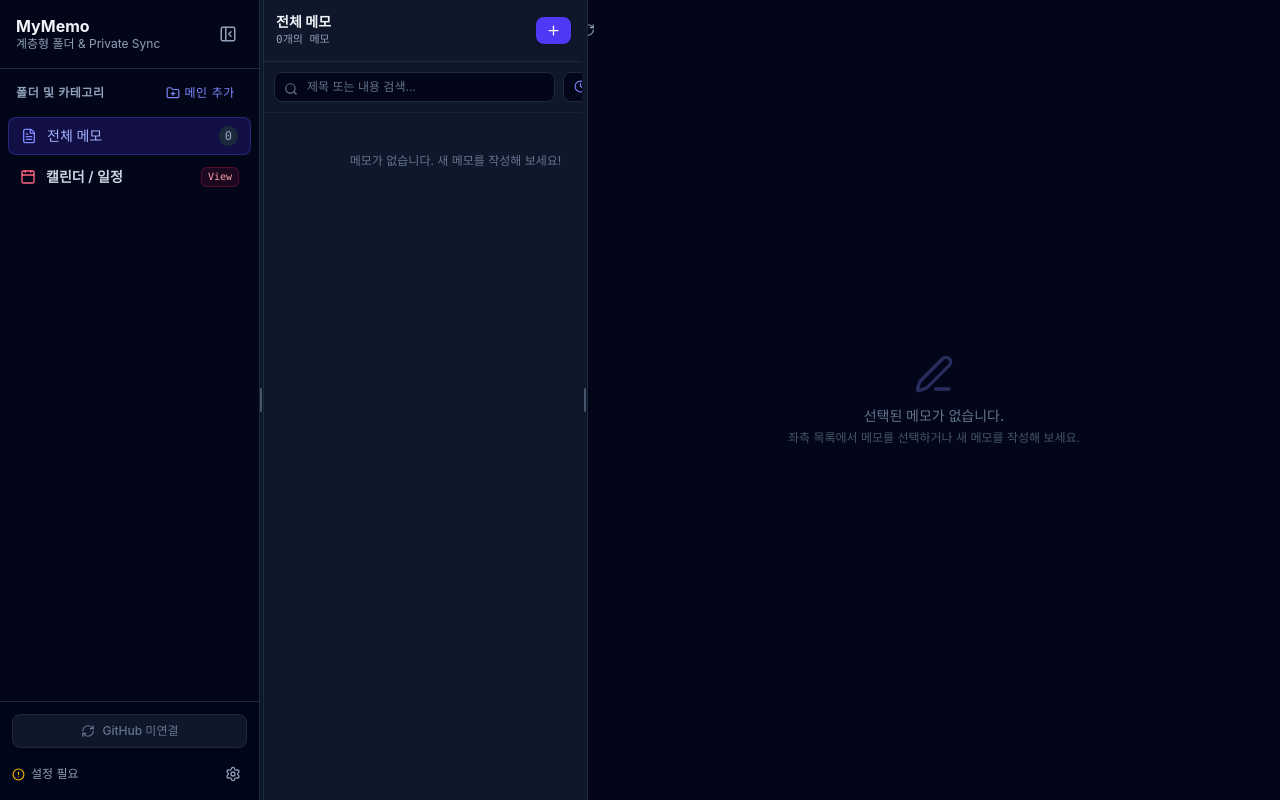
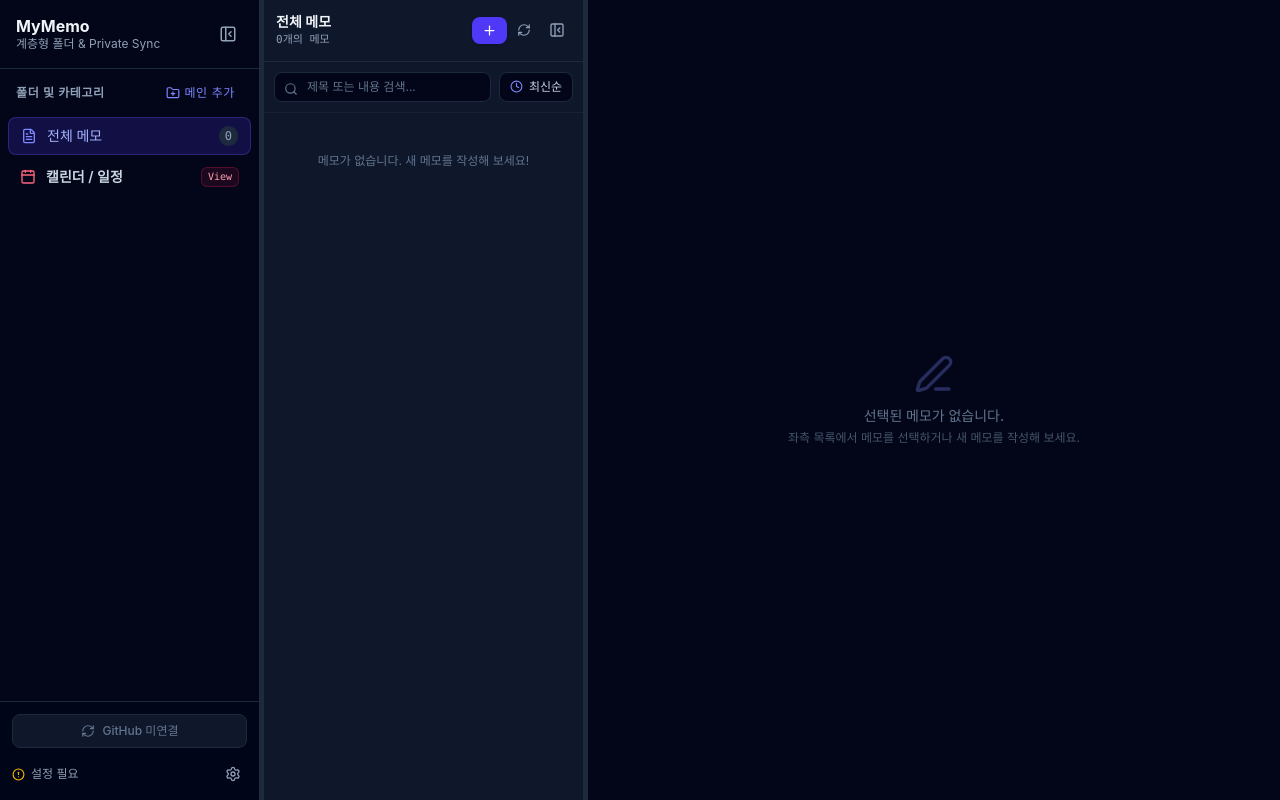
Before and after one commit to unrimit7/MyMemo-App, a React (Vite) app: page / in a window 1280 px wide. Built offline with nearby package versions, Linux system fonts and the light colour scheme.

Commit message:
fix: resolve note list overlapping into editor by removing fixed widths and ensuring proper flex constraints

```diff
--- a/src/App.tsx
+++ b/src/App.tsx
@@ -807,13 +807,11 @@ export function App() {
       {!isSidebarCollapsed && (
         <div
           onMouseDown={handleSidebarResizeStart}
-          className={`hidden md:flex w-1.5 hover:w-2 -ml-0.5 z-30 cursor-col-resize transition-all select-none items-center justify-center shrink-0 group ${
-            isResizingSidebar ? 'bg-indigo-500' : 'hover:bg-indigo-500/50 bg-slate-900 border-r border-slate-800'
+          className={`hidden md:block w-1 z-30 cursor-col-resize select-none shrink-0 transition-colors ${
+            isResizingSidebar ? 'bg-indigo-500' : 'bg-slate-800 hover:bg-indigo-500'
           }`}
           title="마우스로 드래그하여 폴더 목록 너비 조절"
-        >
-          <div className="w-0.5 h-6 bg-slate-600 group-hover:bg-indigo-300 rounded-full" />
-        </div>
+        />
       )}
 
       {/* 2단 & 3단 영역: 캘린더 모드일 때는 대형 캘린더 뷰, 일반 모드일 때는 메모 목록 & 에디터 */}
@@ -835,7 +833,7 @@ export function App() {
               ${mobileScreen === 'list' ? 'flex' : 'hidden'}
               ${isNoteListCollapsed ? 'md:hidden' : 'md:flex'}
               ${isResizingNoteList ? 'select-none transition-none' : ''}
-              w-full md:w-auto h-full shrink-0
+              w-full h-full shrink-0 overflow-hidden
             `}
           >
             <NoteList
@@ -867,19 +865,17 @@ export function App() {
           {!isNoteListCollapsed && (
             <div
               onMouseDown={handleNoteListResizeStart}
-              className={`hidden md:flex w-1.5 hover:w-2 -ml-0.5 z-30 cursor-col-resize transition-all select-none items-center justify-center shrink-0 group ${
-                isResizingNoteList ? 'bg-indigo-500' : 'hover:bg-indigo-500/50 bg-slate-900 border-r border-slate-800'
+              className={`hidden md:block w-1 z-30 cursor-col-resize select-none shrink-0 transition-colors ${
+                isResizingNoteList ? 'bg-indigo-500' : 'bg-slate-800 hover:bg-indigo-500'
               }`}
               title="마우스로 드래그하여 메모 목록 너비 조절"
-            >
-              <div className="w-0.5 h-6 bg-slate-600 group-hover:bg-indigo-300 rounded-full" />
-            </div>
+            />
           )}
 
           {/* 3단: 메모 에디터 & 본문 내용 */}
           <div className={`
             ${mobileScreen === 'editor' ? 'flex' : 'hidden'} md:flex
-            flex-1 h-full overflow-hidden
+            flex-1 min-w-0 h-full overflow-hidden
           `}>
             <NoteEditor
               note={activeNote}
--- a/src/components/NoteList.tsx
+++ b/src/components/NoteList.tsx
@@ -127,7 +127,7 @@ export const NoteList: React.FC<NoteListProps> = ({
 
   return (
     <div
-      className={`w-full md:w-80 lg:w-96 bg-slate-900 border-r border-slate-800 flex flex-col h-full shrink-0 transition-colors ${
+      className={`w-full bg-slate-900 border-r border-slate-800 flex flex-col h-full transition-colors ${
         isDragOverList ? 'ring-2 ring-indigo-500 ring-inset bg-indigo-950/20' : ''
       }`}
       onDragOver={(e) => {
--- a/src/components/Sidebar.tsx
+++ b/src/components/Sidebar.tsx
@@ -368,7 +368,7 @@ export const Sidebar: React.FC<SidebarProps> = ({
         className={`
           fixed md:static inset-y-0 left-0 z-50
           ${!width ? 'w-72' : 'w-72 md:w-auto'} bg-slate-950 border-r border-slate-800
-          flex flex-col h-full
+          flex flex-col h-full shrink-0
           ${isResizing ? 'select-none transition-none' : 'transition-transform duration-200 ease-in-out'}
           ${isOpenMobile ? 'translate-x-0' : '-translate-x-full md:translate-x-0'}
           ${isCollapsed ? 'md:hidden' : 'md:flex'}
```
